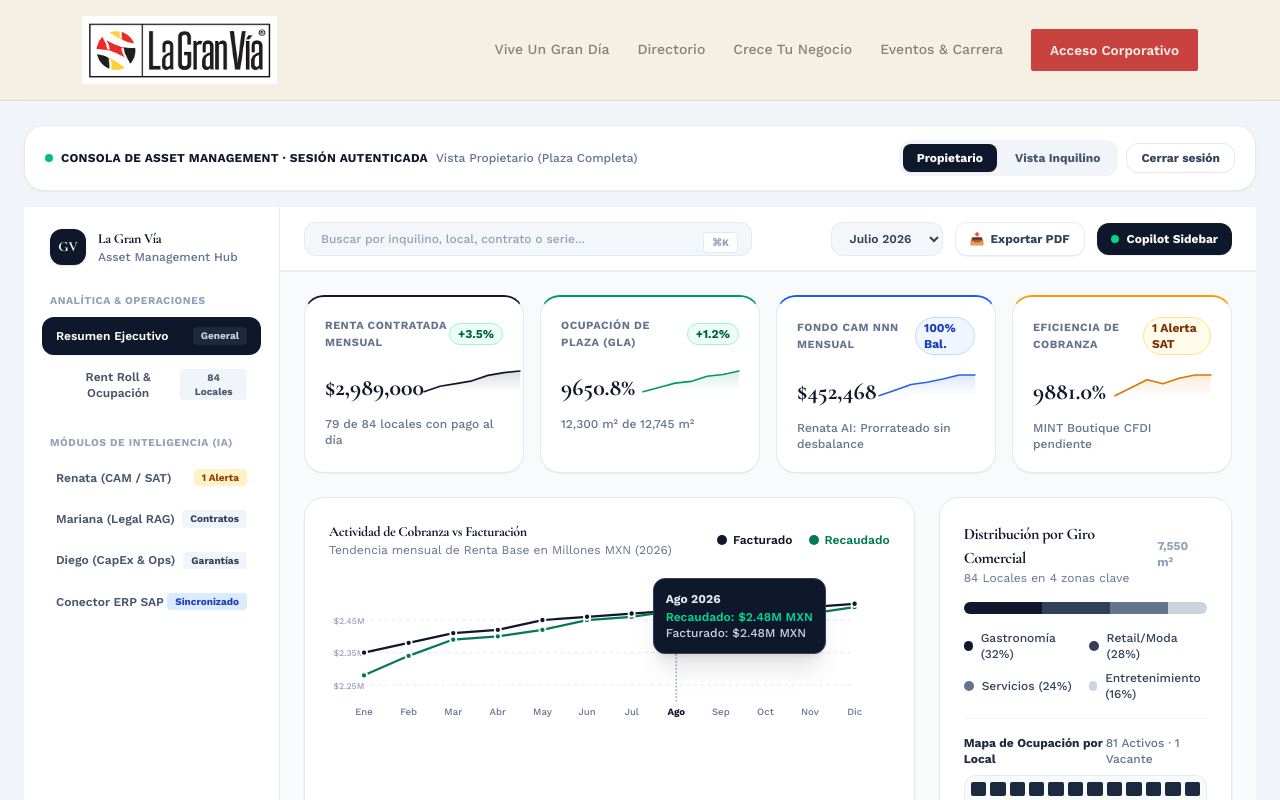
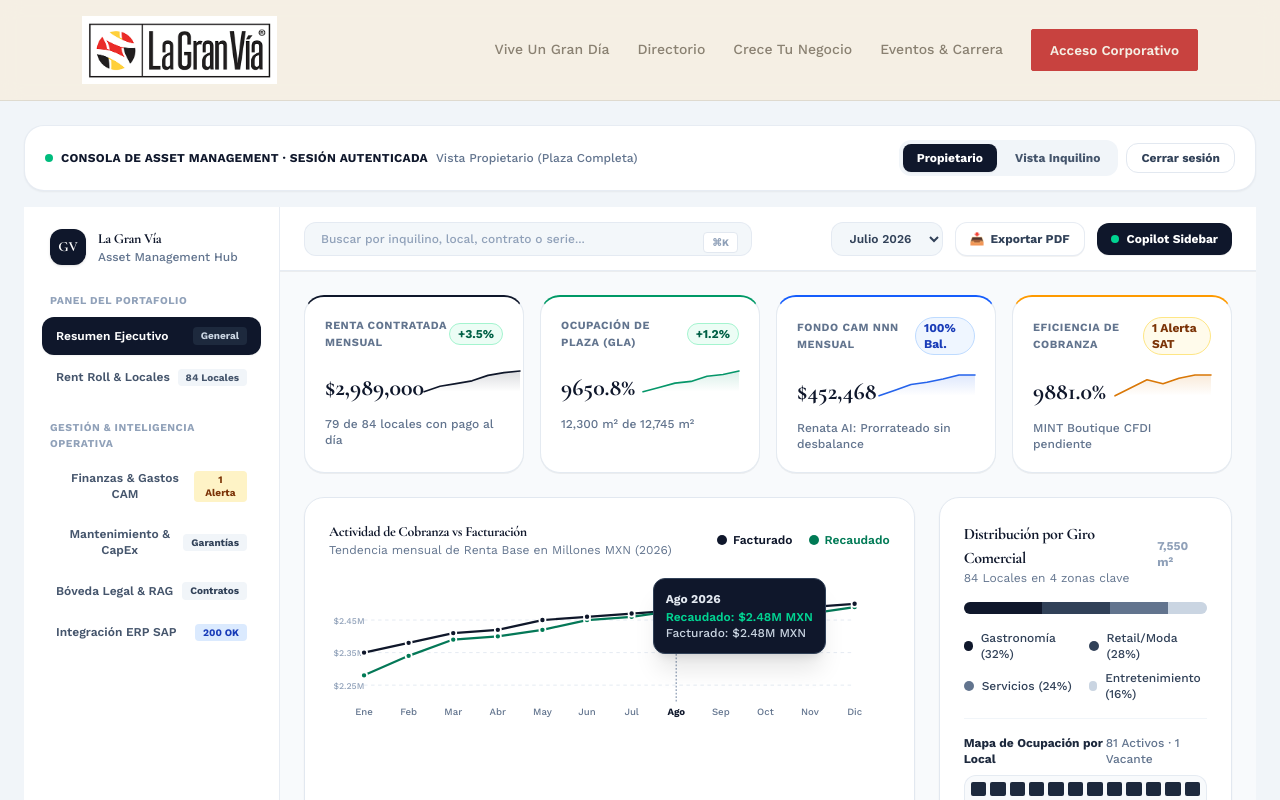
Before and after one commit to rguido198/Granvia, a Next.js app: page /consola in a window 1280 px wide. Shown: the top 800 px of the page. Built offline with nearby package versions, Linux system fonts and the light colour scheme.

Commit message:
refactor(ux-architect): restructure information architecture & intuitive navigation labels

```diff
--- a/src/components/hub/landlord-dashboard.tsx
+++ b/src/components/hub/landlord-dashboard.tsx
@@ -318,7 +318,7 @@
           {/* Navigation Links */}
           <nav className="space-y-1">
             <p className="px-2 text-[10.5px] font-bold text-slate-400 uppercase tracking-wider mb-2">
-              Analítica & Operaciones
+              Panel del Portafolio
             </p>
 
             <button
@@ -343,14 +343,14 @@
                   : "text-slate-600 hover:bg-slate-100 hover:text-slate-900"
               }`}
             >
-              <span>Rent Roll & Ocupación</span>
+              <span>Rent Roll & Locales</span>
               <span className="text-[10px] font-bold px-2 py-0.5 rounded-md bg-slate-100 text-slate-600">
                 84 Locales
               </span>
             </button>
 
             <p className="px-2 text-[10.5px] font-bold text-slate-400 uppercase tracking-wider mt-6 mb-2">
-              Módulos de Inteligencia (IA)
+              Gestión & Inteligencia Operativa
             </p>
 
             <button
@@ -361,9 +361,23 @@
                   : "text-slate-600 hover:bg-slate-100 hover:text-slate-900"
               }`}
             >
-              <span>Renata (CAM / SAT)</span>
-              <span className="text-[10px] font-bold px-2 py-0.5 rounded-md bg-amber-100 text-amber-800">
+              <span>Finanzas & Gastos CAM</span>
+              <span className="text-[10px] font-bold px-2 py-0.5 rounded-md bg-amber-100 text-amber-900">
                 1 Alerta
+              </span>
+            </button>
+
+            <button
+              onClick={() => setActiveTab("maint")}
+              className={`w-full flex items-center justify-between px-3.5 py-2.5 rounded-xl text-xs font-semibold transition-all cursor-pointer ${
+                activeTab === "maint"
+                  ? "bg-slate-900 text-white shadow-xs"
+                  : "text-slate-600 hover:bg-slate-100 hover:text-slate-900"
+              }`}
+            >
+              <span>Mantenimiento & CapEx</span>
+              <span className="text-[10px] font-bold px-2 py-0.5 rounded-md bg-slate-100 text-slate-700">
+                Garantías
               </span>
             </button>
 
@@ -375,23 +389,9 @@
                   : "text-slate-600 hover:bg-slate-100 hover:text-slate-900"
               }`}
             >
-              <span>Mariana (Legal RAG)</span>
+              <span>Bóveda Legal & RAG</span>
               <span className="text-[10px] font-bold px-2 py-0.5 rounded-md bg-slate-100 text-slate-700">
                 Contratos
-              </span>
-            </button>
-
-            <button
-              onClick={() => setActiveTab("maint")}
-              className={`w-full flex items-center justify-between px-3.5 py-2.5 rounded-xl text-xs font-semibold transition-all cursor-pointer ${
-                activeTab === "maint"
-                  ? "bg-slate-900 text-white shadow-xs"
-                  : "text-slate-600 hover:bg-slate-100 hover:text-slate-900"
-              }`}
-            >
-              <span>Diego (CapEx & Ops)</span>
-              <span className="text-[10px] font-bold px-2 py-0.5 rounded-md bg-slate-100 text-slate-700">
-                Garantías
               </span>
             </button>
 
@@ -403,9 +403,9 @@
                   : "text-slate-600 hover:bg-slate-100 hover:text-slate-900"
               }`}
             >
-              <span>Conector ERP SAP</span>
+              <span>Integración ERP SAP</span>
               <span className="text-[10px] font-bold px-2 py-0.5 rounded-md bg-blue-100 text-blue-800">
-                Sincronizado
+                200 OK
               </span>
             </button>
           </nav>
```
